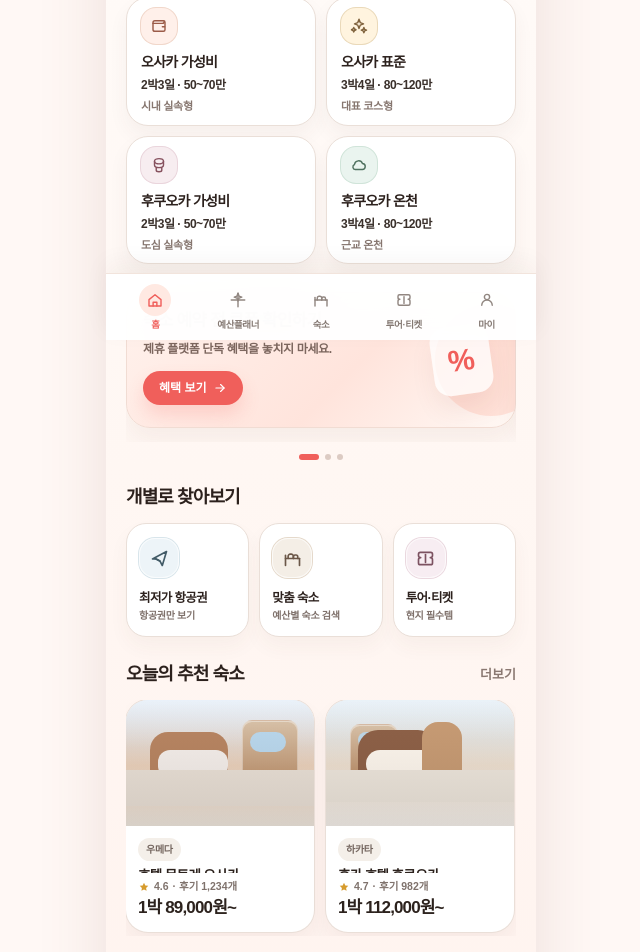
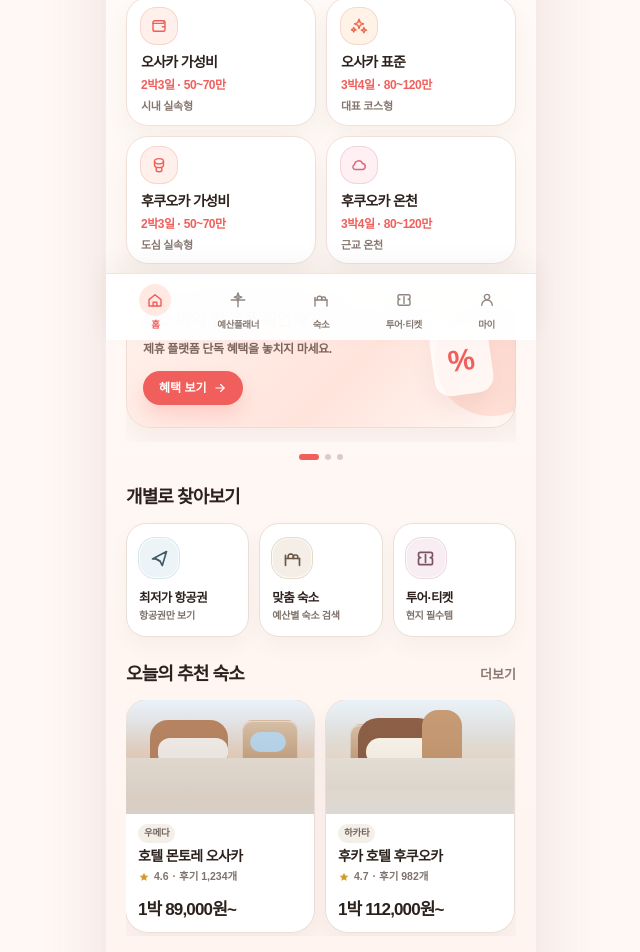
Before and after one commit to munani0918/fukuosaka, a Next.js app: page / in a window 1280 px wide. Shown: the part 460-1412 px from the top of the page, without its empty margins (319-959 px from the left). Built offline with nearby package versions, Linux system fonts and the light colour scheme; no server answers.

Commit message:
Refine home plan colors and recommendation card text

```diff
--- a/src/components/home/BudgetSamplePlans.tsx
+++ b/src/components/home/BudgetSamplePlans.tsx
@@ -22,18 +22,18 @@ function planIcon(icon: BudgetTemplate["icon"]) {
 
 function planAccent(slug: string) {
   if (slug.includes("osaka") && slug.includes("budget")) {
-    return "bg-[#fff0ea] text-[#9b5b48] ring-1 ring-[#f1d7ca]";
+    return "bg-[#fff0eb] text-[#f05f5b] ring-1 ring-[#f6d6cc]";
   }
 
   if (slug.includes("osaka")) {
-    return "bg-[#fff4df] text-[#80633d] ring-1 ring-[#ead9b9]";
+    return "bg-[#fff3e8] text-[#eb6b52] ring-1 ring-[#f3dacd]";
   }
 
   if (slug.includes("onsen")) {
-    return "bg-[#eaf4ef] text-[#4f715f] ring-1 ring-[#d0e4d9]";
+    return "bg-[#fff0f4] text-[#df6577] ring-1 ring-[#f2d3dc]";
   }
 
-  return "bg-[#f7edf0] text-[#86515e] ring-1 ring-[#ead5dc]";
+  return "bg-[#fff0eb] text-[#f05f5b] ring-1 ring-[#f6d6cc]";
 }
 
 export function BudgetSamplePlans({ items }: BudgetSamplePlansProps) {
@@ -50,7 +50,7 @@ export function BudgetSamplePlans({ items }: BudgetSamplePlansProps) {
           <Link
             key={item.slug}
             href={`/budget-plans/${item.slug}`}
-            className="group relative min-h-[100px] rounded-[22px] border border-[#eadfd8] bg-white px-3.5 py-2.5 shadow-[0_10px_20px_rgba(88,67,55,0.05)] transition active:scale-[0.99]"
+            className="group relative min-h-[100px] rounded-[22px] border border-[#f0e0d8] bg-white px-3.5 py-2.5 shadow-[0_12px_24px_rgba(115,72,59,0.06)] transition active:scale-[0.99]"
           >
             <div className="flex items-start justify-between gap-2">
               <span
@@ -65,7 +65,7 @@ export function BudgetSamplePlans({ items }: BudgetSamplePlansProps) {
             <h3 className="mt-2 whitespace-nowrap text-[14px] font-black leading-5 tracking-[-0.05em] text-[#2c211d]">
               {item.miniTitle}
             </h3>
-            <p className="mt-1 text-[12px] font-extrabold tracking-[-0.04em] text-[#3a302b]">
+            <p className="mt-1 text-[12px] font-black tracking-[-0.04em] text-[#f05f5b]">
               {item.miniBudgetLabel}
             </p>
             <p className="mt-1 text-[11px] font-semibold tracking-[-0.03em] text-[#86766f]">
--- a/src/components/home/ProductCarousel.tsx
+++ b/src/components/home/ProductCarousel.tsx
@@ -40,7 +40,7 @@ export function ProductCarousel({
             className="group block h-[232px] w-[188px] shrink-0 overflow-hidden rounded-[22px] bg-white shadow-[0_12px_22px_rgba(87,44,31,0.055)] ring-1 ring-[#eadfd8] transition active:scale-[0.99]"
           >
             <div className="flex h-full flex-col">
-              <div className="relative h-[126px] shrink-0 overflow-hidden bg-[#f4eee8]">
+              <div className="relative h-[114px] shrink-0 overflow-hidden bg-[#f4eee8]">
                 {item.imageUrl ? (
                   <>
                     {/* eslint-disable-next-line @next/next/no-img-element */}
@@ -70,16 +70,16 @@ export function ProductCarousel({
                 <div className="absolute inset-0 bg-[linear-gradient(180deg,rgba(255,255,255,0.02)_0%,rgba(44,34,29,0.12)_100%)]" />
               </div>
 
-              <div className="flex min-h-0 flex-1 flex-col p-3">
-                <span className="mb-1.5 inline-flex w-fit max-w-full items-center rounded-full bg-[#f4efe9] px-2 py-1 text-[10px] font-bold tracking-[-0.03em] text-[#74665f]">
+              <div className="flex min-h-0 flex-1 flex-col px-3 py-2.5">
+                <span className="mb-1 inline-flex w-fit max-w-full items-center rounded-full bg-[#f4efe9] px-1.5 py-0.5 text-[9.5px] font-bold tracking-[-0.03em] text-[#74665f]">
                   {compactMeta(item.metaLabel)}
                 </span>
 
-                <h3 className="overflow-hidden text-[13.5px] font-black leading-[1.28] tracking-[-0.045em] text-[#2c221d] [display:-webkit-box] [-webkit-box-orient:vertical] [-webkit-line-clamp:2]">
+                <h3 className="overflow-hidden text-[14px] font-black leading-[1.34] tracking-[-0.045em] text-[#2c221d] [display:-webkit-box] [-webkit-box-orient:vertical] [-webkit-line-clamp:2]">
                   {item.name}
                 </h3>
 
-                <div className="mt-1.5 flex min-w-0 items-center gap-1 text-[10.5px] font-semibold text-[#7f726c]">
+                <div className="mt-1 flex min-w-0 items-center gap-1 text-[10.5px] font-semibold text-[#7f726c]">
                   <StarIcon className="h-3 w-3 shrink-0 text-[#d69b2d]" />
                   <span>{item.rating}</span>
                   <span className="truncate">· 후기 {item.reviewCount}개</span>
```
